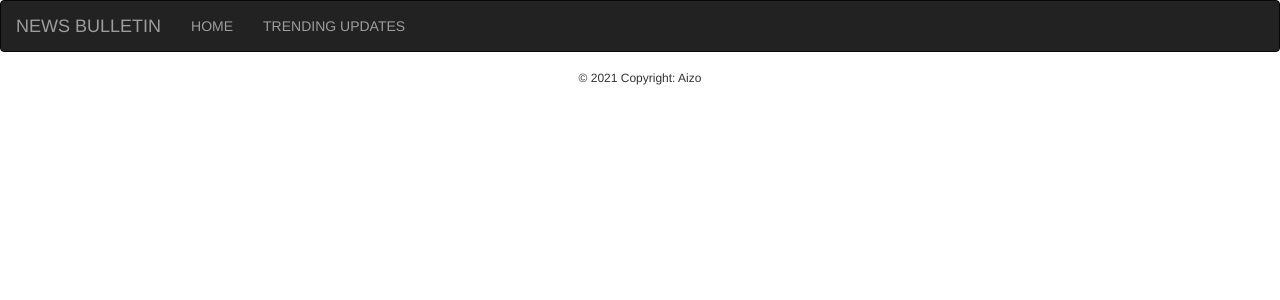
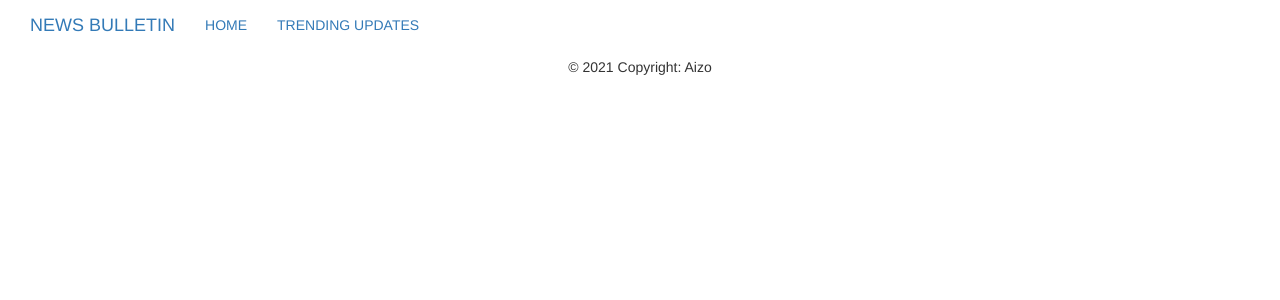
Before and after one commit to IsaacMurage-dev/News-bulletin, a Flask app: template app/templates/index.html in a window 1280 px wide. Shown: the top 300 px of the page. Run offline with Flask 2, Linux system fonts and the light colour scheme; the template is opened without the code that fills it, so the values that code supplies are empty; some libraries are stand-ins or nearby versions.

Commit message:
make changes to navbar.html

```diff
--- a/app/templates/navbar.html
+++ b/app/templates/navbar.html
@@ -1,4 +1,4 @@
-<div class="navbar navbar-inverse navbar-expand-sm" role="navigation">
+<!-- <div class="navbar navbar-inverse navbar-expand-sm" role="navigation"> -->
     <div class="container-fluid">
       <div class="navbar-header">
         <button type="button" class="navbar-toggle" data-toggle = "collapse" data-target = ".navbar-collapse">
@@ -38,6 +38,6 @@
   </div>
   <footer class="page-footer">
     <div class="footer-copyright text-center">
-      <h6>© 2021 Copyright: Aizo </h6>
+      <h5>© 2021 Copyright: Aizo </h5>
     </div>
   </footer>
```
